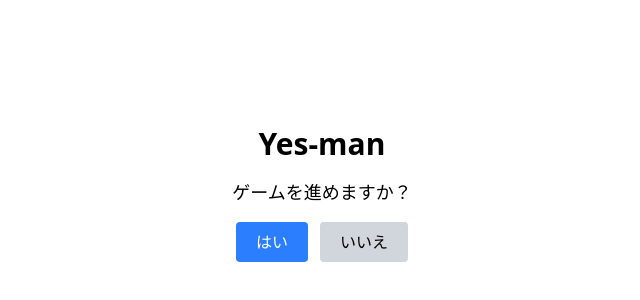
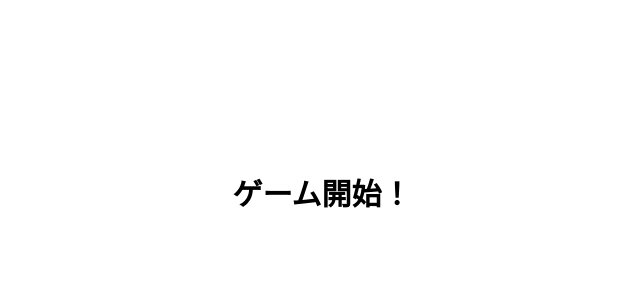
Before and after one commit to Ryu-it/yes-man, a React app: page /game in a window 1280 px wide. Shown: the part 206-506 px from the top of the page, without its empty margins (318-958 px from the left). Built offline with nearby package versions, Linux system fonts and the light colour scheme; the HTML template or start-up script is replaced by a standard one.

Commit message:
add:react-router-domを追加しました

```diff
--- a/package.json
+++ b/package.json
@@ -11,7 +11,8 @@
   },
   "dependencies": {
     "react": "^19.2.0",
-    "react-dom": "^19.2.0"
+    "react-dom": "^19.2.0",
+    "react-router-dom": "^7.11.0"
   },
   "devDependencies": {
     "@eslint/js": "^9.39.1",
--- a/src/App.tsx
+++ b/src/App.tsx
@@ -1,9 +1,16 @@
+import { BrowserRouter, Routes, Route } from "react-router-dom";
 import Home from "./Home";
+import Game from "./Game";
 
 export default function App() {
   return (
-    <div className="min-h-screen flex items-center justify-center">
-      <Home />
-    </div>
+    <BrowserRouter>
+      <div className="min-h-screen flex items-center justify-center">
+        <Routes>
+          <Route path="/" element={<Home />} />
+          <Route path="/game" element={<Game />} />
+        </Routes>
+      </div>
+    </BrowserRouter>
   );
 }
--- /dev/null
+++ b/src/Game.tsx
@@ -0,0 +1,7 @@
+export default function Game() {
+  return (
+    <div className="text-center">
+      <h1 className="text-3xl font-bold">ゲーム開始！</h1>
+    </div>
+  );
+}
--- a/src/Home.tsx
+++ b/src/Home.tsx
@@ -1,17 +1,22 @@
-import { useState } from "react";
+import { useNavigate } from "react-router-dom";
 
 export default function Home() {
-  const [message, setMessage] = useState("ゲームを進めますか？");
+  const navigate = useNavigate();
 
-  const handleYes = () => setMessage("OK！ゲームを開始します！");
-  const handleNo = () => setMessage("了解！また今度にしましょう。");
+  const handleYes = () => {
+    navigate("/game");
+  };
+
+  const handleNo = () => {
+    // 今まで通り
+  };
 
   return (
     <div className="w-[min(90vw,420px)] flex flex-col items-center text-center gap-4">
       <h1 className="text-3xl font-bold">Yes-man</h1>
-      <p className="text-lg">{message}</p>
+      <p className="text-lg">ゲームを進めますか？</p>
 
-      <div className="flex justify-center gap-3">
+      <div className="flex gap-3">
         <button
           onClick={handleYes}
           className="px-5 py-2 rounded bg-blue-500 text-white"
```
Also changed, not shown: 1 other file (tests, documents, lock files or other folders).
